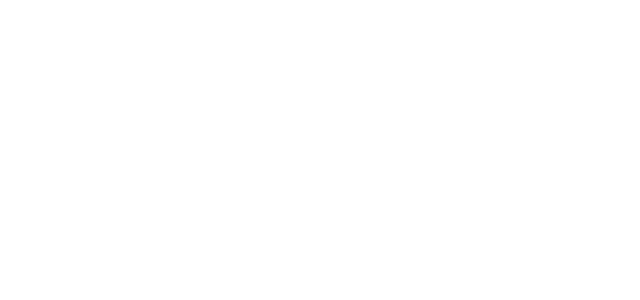
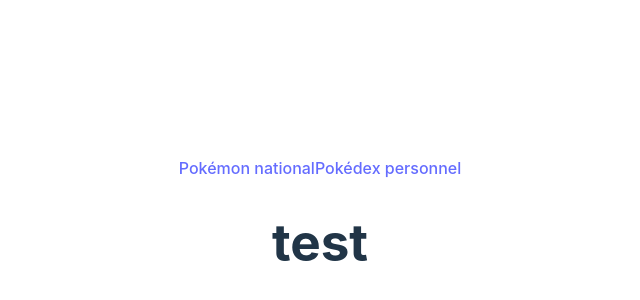
Before and after one commit to emericsoquet/pokedex-app, a React (Vite) app: page / in a window 1280 px wide. Shown: the part 170-470 px from the top of the page, without its empty margins (320-960 px from the left). Built offline with nearby package versions, Linux system fonts and the light colour scheme.

Commit message:
Création de la navigation

```diff
--- a/package.json
+++ b/package.json
@@ -10,7 +10,8 @@
   },
   "dependencies": {
     "react": "^18.2.0",
-    "react-dom": "^18.2.0"
+    "react-dom": "^18.2.0",
+    "react-router-dom": "^6.3.0"
   },
   "devDependencies": {
     "@types/react": "^18.0.15",
--- a/src/App.jsx
+++ b/src/App.jsx
@@ -1,13 +1,31 @@
+// dependencies
 import { useState } from 'react'
-import reactLogo from './assets/react.svg'
+import { Routes, Route } from 'react-router-dom'
+
+// styles
 import './App.css'
+
+// components
+import Navbar from './Components/Navbar/Navbar'
+
+// views
+import Listing from './Views/Listing'
+import Pokedex from './Views/Pokedex'
+import Pokemon from './Views/Pokemon'
+import NotFound from './Views/NotFound'
 
 function App() {
   const [count, setCount] = useState(0)
 
   return (
     <div className="App">
-
+      <Navbar />
+      <Routes>
+        <Route path="/" element={ <Listing /> } />
+        <Route path="/pokedex" element={ <Pokedex /> } />
+        <Route path="/pokemon/:name" element={ <Pokemon /> } />
+        <Route path="*" element={ <NotFound /> } />
+      </Routes>
     </div>
   )
 }
--- /dev/null
+++ b/src/Components/Navbar/Navbar.jsx
@@ -0,0 +1,18 @@
+import React from 'react'
+import { NavLink } from 'react-router-dom'
+import Listing from '../../Views/Listing'
+
+const Navbar = () => {
+    return (
+    <nav>
+        <NavLink
+                to="/"
+        >Pokémon national</NavLink>
+        <NavLink
+                to="/pokedex"
+        >Pokédex personnel</NavLink>
+    </nav>
+    )
+}
+
+export default Navbar
--- /dev/null
+++ b/src/Views/Listing.jsx
@@ -0,0 +1,11 @@
+import React from 'react'
+
+const Listing = () => {
+  return (
+    <div>
+        <h1>test</h1>
+    </div>
+  )
+}
+
+export default Listing
--- /dev/null
+++ b/src/Views/NotFound.jsx
@@ -0,0 +1,11 @@
+import React from 'react'
+
+const NotFound = () => {
+  return (
+    <div>
+      <h1>Erreur 404</h1>
+    </div>
+  )
+}
+
+export default NotFound
--- /dev/null
+++ b/src/Views/Pokedex.jsx
@@ -0,0 +1,11 @@
+import React from 'react'
+
+const Pokedex = () => {
+  return (
+    <div>
+
+    </div>
+  )
+}
+
+export default Pokedex
--- /dev/null
+++ b/src/Views/Pokemon.jsx
@@ -0,0 +1,11 @@
+import React from 'react'
+
+const Pokemon = () => {
+  return (
+    <div>
+      pokémon
+    </div>
+  )
+}
+
+export default Pokemon
--- a/src/main.jsx
+++ b/src/main.jsx
@@ -2,9 +2,10 @@ import React from 'react'
 import ReactDOM from 'react-dom/client'
 import App from './App'
 import './index.css'
+import { BrowserRouter as Router } from 'react-router-dom'
 
 ReactDOM.createRoot(document.getElementById('root')).render(
-  <React.StrictMode>
+  <Router>
     <App />
-  </React.StrictMode>
+  </Router>
 )
```
Also changed, not shown: src/Pokemon.service.js (added, +16 -0 lines), 1 other file (tests, documents, lock files or other folders).
